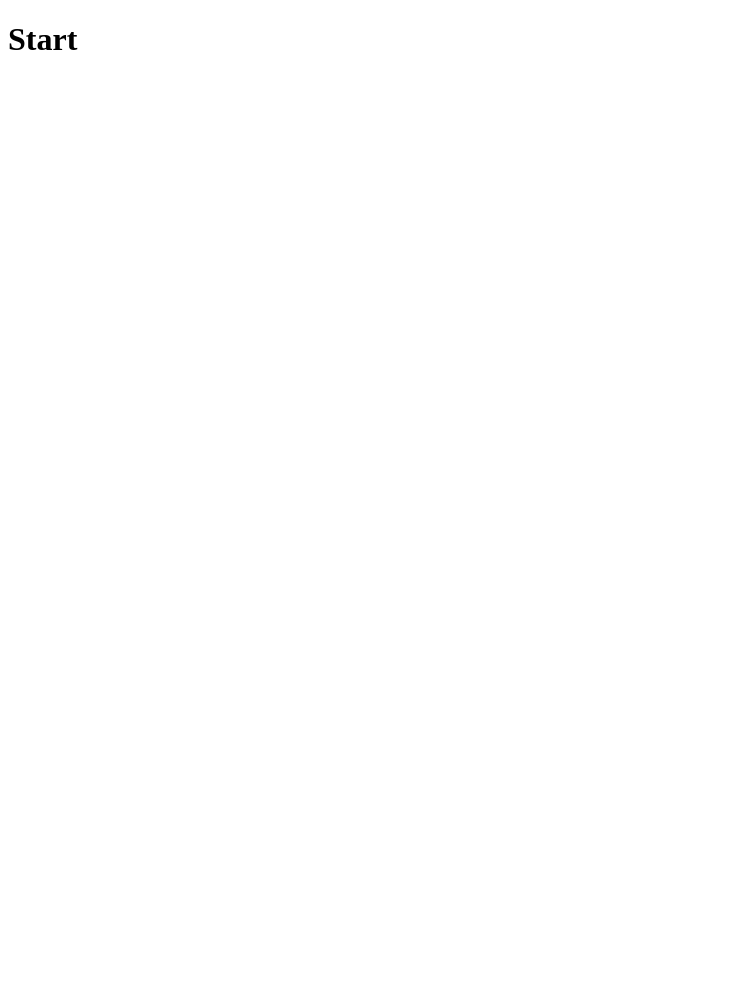
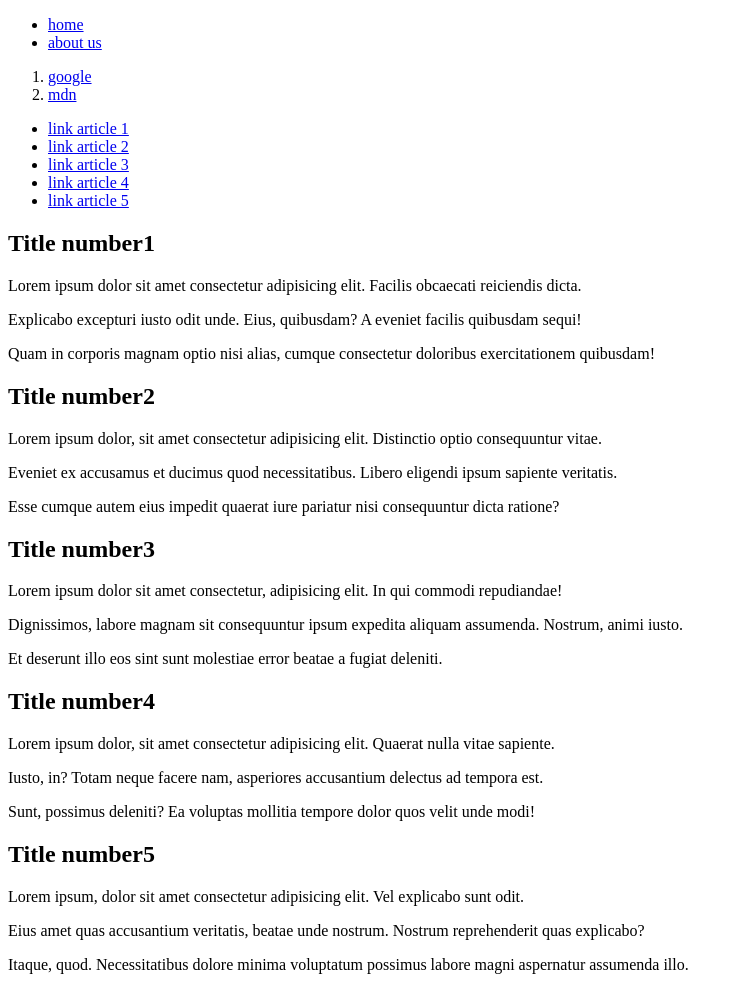
Before and after one commit to Gleb-Poddubchenko/study, a plain HTML site: page index.html in a window 1280 px wide. Shown: the whole page, without its empty margins (0-743 px from the left). Before the commit the page ends 800 px from the top, so only its background shows below. Drawn offline with Linux system fonts and the light colour scheme.

Commit message:
navigation

```diff
--- a/index.html
+++ b/index.html
@@ -6,6 +6,61 @@
     <title>Document</title>
 </head>
 <body>
-<h1>Start</h1>
+<header>
+<nav>
+    <ul>
+        <li><a href="./index.html">home</a></li>
+        <li><a href="./pages/about-us.html" target="_blank">about us</a></li>
+    </ul>
+    <ol>
+        <li><a href="https://www.google.com" target="_blank">google</a></li>
+        <li><a href="https://developer.mozilla.org/ru/" target="_blank">mdn</a></li>
+    </ol>
+</nav>
+</header>
+<aside>
+    <nav>
+    <ul>
+    <li><a href="#article_number1">link article 1</a></li>
+    <li><a href="#article_number2">link article 2</a></li>
+    <li><a href="#article_number3">link article 3</a></li>
+    <li><a href="#article_number4">link article 4</a></li>
+    <li><a href="#article_number5">link article 5</a></li>
+</ul>
+</nav>
+</aside>
+<main>
+<article id="#article_number1">
+    <h2>Title number1</h2>
+    <p>Lorem ipsum dolor sit amet consectetur adipisicing elit. Facilis obcaecati reiciendis dicta.</p>
+    <p>Explicabo excepturi iusto odit unde. Eius, quibusdam? A eveniet facilis quibusdam sequi!</p>
+    <p>Quam in corporis magnam optio nisi alias, cumque consectetur doloribus exercitationem quibusdam!</p>
+</article>
+<article id="#article_number2">
+    <h2>Title number2</h2>
+    <p>Lorem ipsum dolor, sit amet consectetur adipisicing elit. Distinctio optio consequuntur vitae.</p>
+    <p>Eveniet ex accusamus et ducimus quod necessitatibus. Libero eligendi ipsum sapiente veritatis.</p>
+    <p>Esse cumque autem eius impedit quaerat iure pariatur nisi consequuntur dicta ratione?</p>
+</article>
+<article id="#article_number3">
+    <h2>Title number3</h2>
+    <p>Lorem ipsum dolor sit amet consectetur, adipisicing elit. In qui commodi repudiandae!</p>
+    <p>Dignissimos, labore magnam sit consequuntur ipsum expedita aliquam assumenda. Nostrum, animi iusto.</p>
+    <p>Et deserunt illo eos sint sunt molestiae error beatae a fugiat deleniti.</p>
+</article>
+<article id="#article_number4">
+    <h2>Title number4</h2>
+    <p>Lorem ipsum dolor, sit amet consectetur adipisicing elit. Quaerat nulla vitae sapiente.</p>
+    <p>Iusto, in? Totam neque facere nam, asperiores accusantium delectus ad tempora est.</p>
+    <p>Sunt, possimus deleniti? Ea voluptas mollitia tempore dolor quos velit unde modi!</p>
+</article>
+<article id="#article_number5">
+    <h2>Title number5</h2>
+    <p>Lorem ipsum, dolor sit amet consectetur adipisicing elit. Vel explicabo sunt odit.</p>
+    <p>Eius amet quas accusantium veritatis, beatae unde nostrum. Nostrum reprehenderit quas explicabo?</p>
+    <p>Itaque, quod. Necessitatibus dolore minima voluptatum possimus labore magni aspernatur assumenda illo.</p>
+</article>
+</main>
+<footer></footer>
 </body>
 </html>
```
Also changed, not shown: pages/about-us.html (added, +28 -0 lines), 1 other file.
